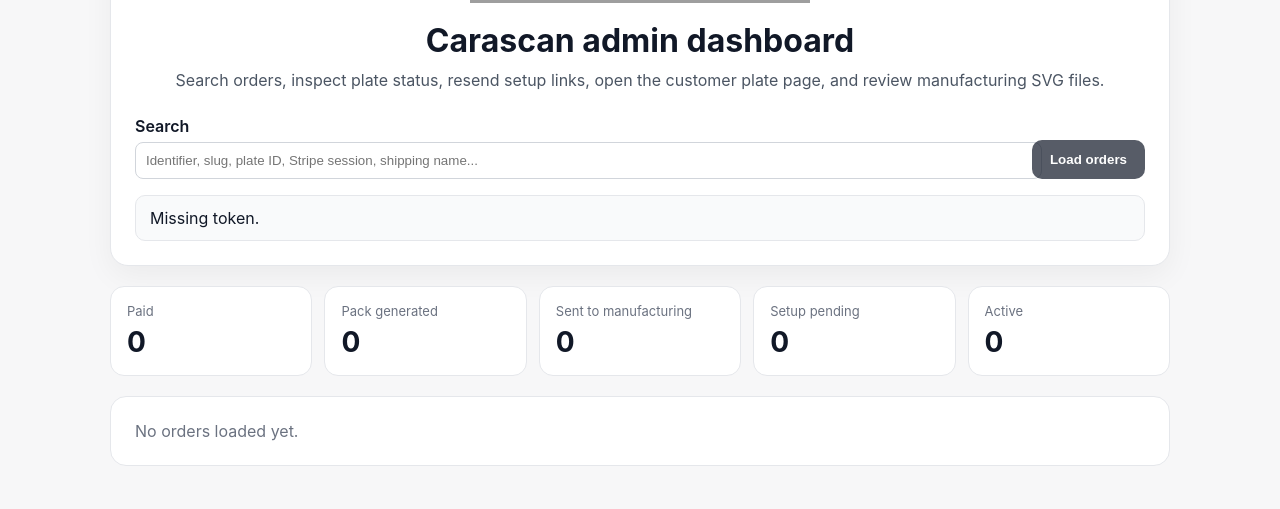
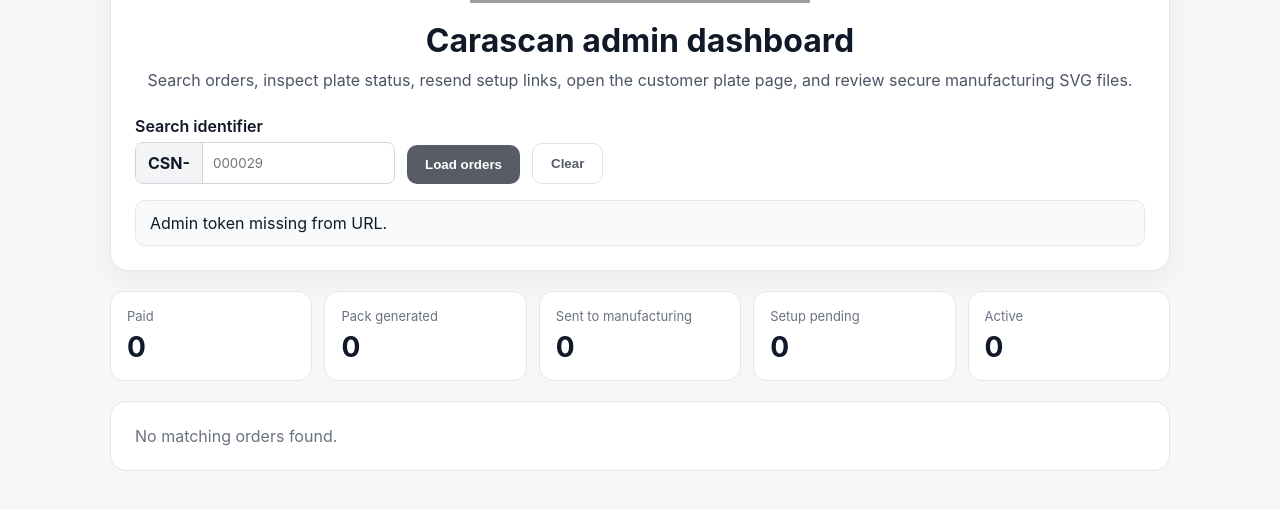
Before and after one commit to Carascan/carascan-platform, a Next.js app: page /admin/orders in a window 1280 px wide. Shown: the part 309-818 px from the top of the page. Built offline with nearby package versions, Linux system fonts and the light colour scheme; grey boxes are pictures that could not be loaded.

Commit message:
Refine admin orders search and fix token/load messaging

```diff
--- a/app/admin/orders/page.tsx
+++ b/app/admin/orders/page.tsx
@@ -33,31 +33,40 @@ function formatMoney(cents?: number | null, currency?: string | null) {
   return `${value.toFixed(2)} ${String(currency ?? "").toUpperCase()}`.trim();
 }
 
+function normaliseIdentifierSearch(value: string) {
+  const digits = value.replace(/\D/g, "").slice(0, 6);
+  if (!digits) return "";
+  return `CSN-${digits.padStart(6, "0")}`;
+}
+
 export default function AdminOrdersPage() {
-  const [query, setQuery] = useState("");
+  const [searchDigits, setSearchDigits] = useState("");
   const [busy, setBusy] = useState(false);
   const [rows, setRows] = useState<OrderRow[]>([]);
   const [message, setMessage] = useState("");
   const [token, setToken] = useState("");
+  const [tokenReady, setTokenReady] = useState(false);
 
   useEffect(() => {
     const url = new URL(window.location.href);
     const tokenFromUrl = url.searchParams.get("token") ?? "";
     setToken(tokenFromUrl);
+    setTokenReady(true);
 
-    if (tokenFromUrl) {
+    if (tokenFromUrl.trim()) {
       void loadOrders(tokenFromUrl, "");
     } else {
-      setMessage("Missing token.");
+      setMessage("Admin token missing from URL.");
     }
   }, []);
 
-  async function loadOrders(tokenOverride?: string, queryOverride?: string) {
-    const tokenToUse = tokenOverride ?? token;
-    const queryToUse = queryOverride ?? query;
+  async function loadOrders(tokenOverride?: string, digitsOverride?: string) {
+    const tokenToUse = (tokenOverride ?? token).trim();
+    const digitsToUse = (digitsOverride ?? searchDigits).trim();
+    const queryValue = normaliseIdentifierSearch(digitsToUse);
 
-    if (!tokenToUse.trim()) {
-      setMessage("Missing token.");
+    if (!tokenToUse) {
+      setMessage("Admin token missing from URL.");
       setRows([]);
       return;
     }
@@ -67,9 +76,9 @@ export default function AdminOrdersPage() {
 
     try {
       const r = await fetch(
-        `/api/admin/orders?q=${encodeURIComponent(
-          queryToUse.trim()
-        )}&token=${encodeURIComponent(tokenToUse.trim())}`,
+        `/api/admin/orders?q=${encodeURIComponent(queryValue)}&token=${encodeURIComponent(
+          tokenToUse
+        )}`,
         {
           cache: "no-store",
         }
@@ -83,8 +92,13 @@ export default function AdminOrdersPage() {
         return;
       }
 
-      setRows(j.items ?? []);
-      setMessage(`Loaded ${j.items?.length ?? 0} order(s).`);
+      const items = Array.isArray(j.items) ? j.items : [];
+      setRows(items);
+      setMessage(
+        queryValue
+          ? `Loaded ${items.length} order(s) for ${queryValue}.`
+          : `Loaded ${items.length} order(s).`
+      );
     } catch {
       setMessage("Failed to load orders.");
       setRows([]);
@@ -163,38 +177,66 @@ export default function AdminOrdersPage() {
         >
           <AdminHeader
             title="Carascan admin dashboard"
-            subtitle="Search orders, inspect plate status, resend setup links, open the customer plate page, and review manufacturing SVG files."
+            subtitle="Search orders, inspect plate status, resend setup links, open the customer plate page, and review secure manufacturing SVG files."
           />
 
           <div
             style={{
               display: "grid",
-              gridTemplateColumns: "1fr auto",
+              gridTemplateColumns: "260px auto",
               gap: 12,
               alignItems: "end",
             }}
           >
             <div>
               <label style={{ display: "block", fontWeight: 600, marginBottom: 6 }}>
-                Search
+                Search identifier
               </label>
+              <div
+                style={{
+                  display: "flex",
+                  alignItems: "center",
+                  border: "1px solid #d1d5db",
+                  borderRadius: 8,
+                  background: "#fff",
+                  overflow: "hidden",
+                }}
+              >
+                <div
+                  style={{
+                    padding: "10px 12px",
+                    background: "#f3f4f6",
+                    borderRight: "1px solid #d1d5db",
+                    fontWeight: 700,
+                    color: "#111827",
+                    whiteSpace: "nowrap",
+                  }}
+                >
+                  CSN-
+                </div>
                 <input
-                value={query}
-                onChange={(e) => setQuery(e.target.value)}
-                placeholder="Identifier, slug, plate ID, Stripe session, shipping name..."
+                  value={searchDigits}
+                  onChange={(e) =>
+                    setSearchDigits(e.target.value.replace(/\D/g, "").slice(0, 6))
+                  }
+                  placeholder="000029"
+                  inputMode="numeric"
                   style={{
                     width: "100%",
                     padding: 10,
-                  borderRadius: 8,
-                  border: "1px solid #d1d5db",
+                    border: 0,
+                    outline: "none",
+                    fontFamily: "inherit",
                   }}
                 />
               </div>
+            </div>
 
+            <div style={{ display: "flex", gap: 12, alignItems: "end" }}>
               <button
                 type="button"
                 onClick={() => loadOrders()}
-              disabled={busy || !token.trim()}
+                disabled={busy || !tokenReady || !token.trim()}
                 style={{
                   border: 0,
                   borderRadius: 10,
@@ -203,11 +245,33 @@ export default function AdminOrdersPage() {
                   background: "#111827",
                   color: "#fff",
                   cursor: busy ? "default" : "pointer",
-                opacity: busy || !token.trim() ? 0.7 : 1,
+                  opacity: busy || !tokenReady || !token.trim() ? 0.7 : 1,
                 }}
               >
                 {busy ? "Loading..." : "Load orders"}
               </button>
+
+              <button
+                type="button"
+                onClick={() => {
+                  setSearchDigits("");
+                  void loadOrders(token, "");
+                }}
+                disabled={busy || !tokenReady || !token.trim()}
+                style={{
+                  border: "1px solid #d1d5db",
+                  borderRadius: 10,
+                  padding: "12px 18px",
+                  fontWeight: 700,
+                  background: "#fff",
+                  color: "#111827",
+                  cursor: busy ? "default" : "pointer",
+                  opacity: busy || !tokenReady || !token.trim() ? 0.7 : 1,
+                }}
+              >
+                Clear
+              </button>
+            </div>
           </div>
 
           {message && (
@@ -264,7 +328,9 @@ export default function AdminOrdersPage() {
               : null;
 
             const svgPreviewUrl = row.plate?.identifier
-              ? `/plates/${encodeURIComponent(row.plate.identifier)}/svg`
+              ? `/plates/${encodeURIComponent(row.plate.identifier)}/svg?token=${encodeURIComponent(
+                  token
+                )}`
               : null;
 
             return (
@@ -391,7 +457,7 @@ export default function AdminOrdersPage() {
             );
           })}
 
-          {!rows.length && (
+          {!rows.length && !busy && (
             <div
               style={{
                 background: "#fff",
@@ -401,7 +467,7 @@ export default function AdminOrdersPage() {
                 color: "#6b7280",
               }}
             >
-              No orders loaded yet.
+              No matching orders found.
             </div>
           )}
         </div>
```
Lines whose indentation alone changed are shown as unchanged.
